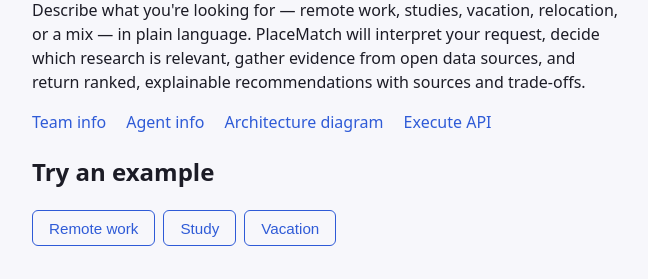
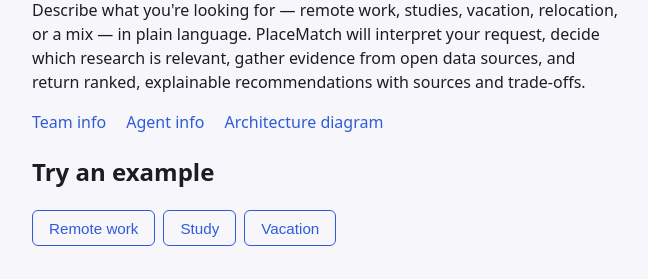
Before and after one commit to edanperetz2/DigitalNomadAgent, a FastAPI app: page / in a window 1280 px wide. Shown: the part 137-416 px from the top of the page, without its empty margins (194-842 px from the left). Run offline with FastAPI, Linux system fonts and the light colour scheme; some libraries are stand-ins or nearby versions.

Commit message:
Remove misleading Execute API nav link
A plain <a> click always sends GET, but /api/execute is POST-only
and needs a JSON body, so the link only ever produced a 405. The
existing request form is the correct way to exercise that endpoint.

```diff
--- a/app/templates/index.html
+++ b/app/templates/index.html
@@ -21,7 +21,6 @@
         <a href="/api/team_info">Team info</a>
         <a href="/api/agent_info">Agent info</a>
         <a href="/api/model_architecture">Architecture diagram</a>
-        <a href="/api/execute" title="POST only &mdash; use the form below, or POST a JSON body with curl/Postman">Execute API</a>
       </nav>
     </header>
 
```
